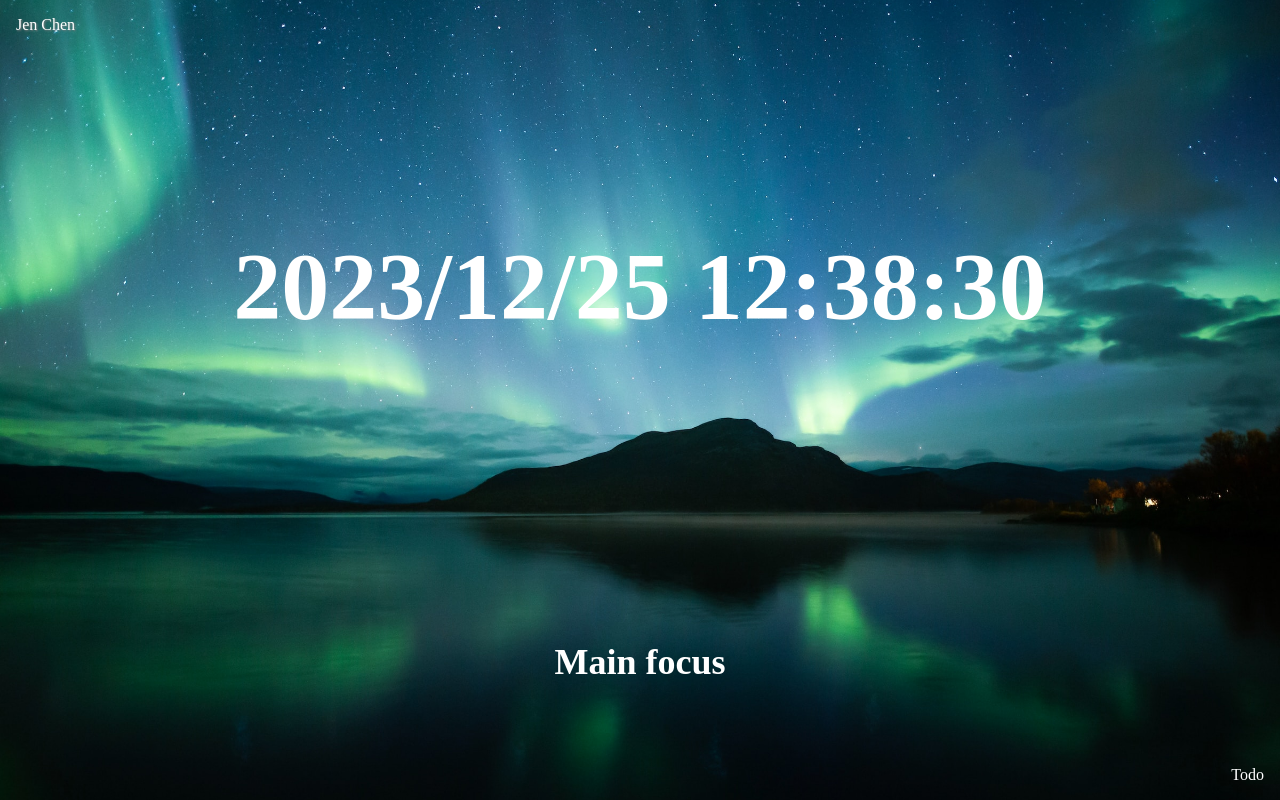
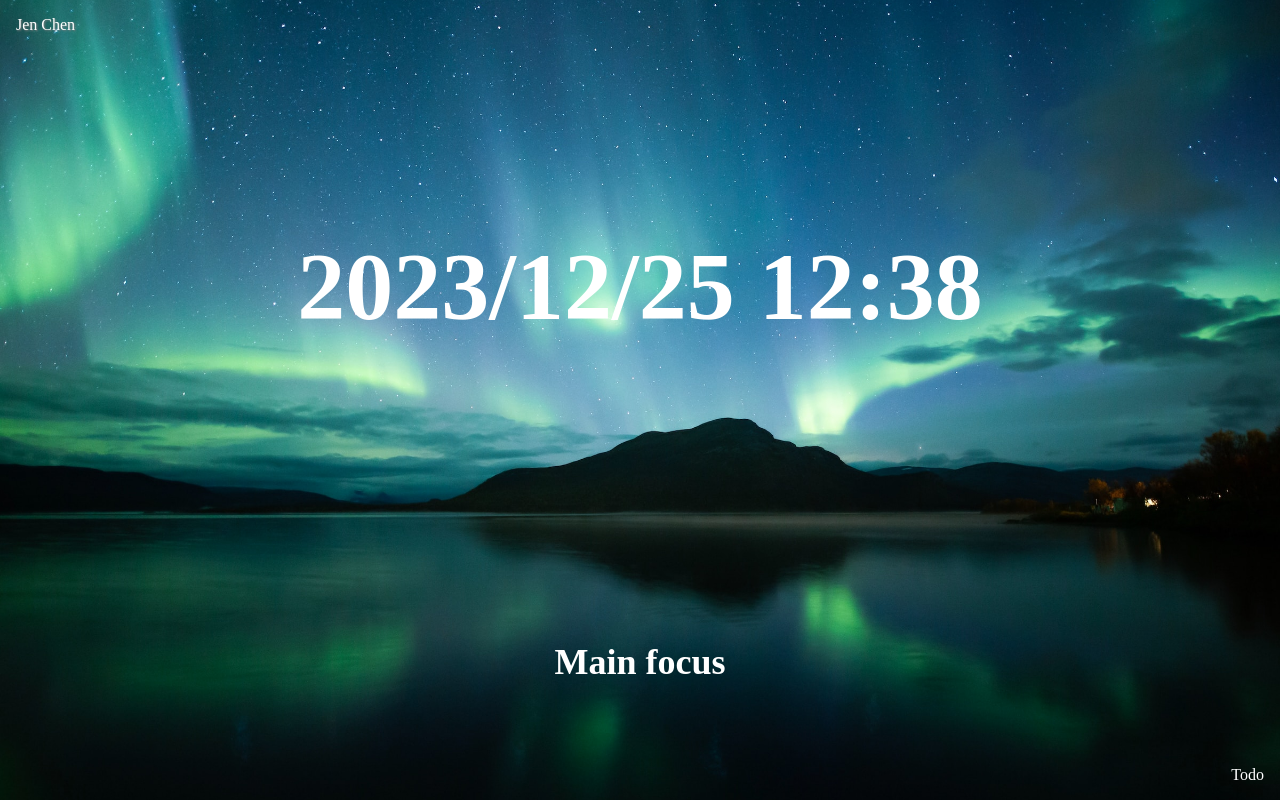
Before and after one commit to yujhenchen/chrome-extension-dashboard-react, a React (Vite) app: page / in a window 1280 px wide. Built offline with nearby package versions, Linux system fonts and the light colour scheme; no server answers.

Commit message:
time interval to minutes

```diff
--- a/src/App.tsx
+++ b/src/App.tsx
@@ -55,7 +55,7 @@ function App() {
   }, [geoCoordinates]);
 
   useEffect(() => {
-    const interval = setInterval(countAndGetCurrentDate, 1000);
+    const interval = setInterval(countAndGetCurrentDate, 6000);
     return () => clearInterval(interval);
   }, [count]);
 
--- a/src/helper.ts
+++ b/src/helper.ts
@@ -5,7 +5,8 @@ export function padTo2Digits(num: number): string {
 }
 
 export function getFormattedDateTime(date: Date): string {
-    return `${date.getFullYear()}/${date.getMonth() + 1}/${date.getDate()} ${padTo2Digits(date.getHours())}:${padTo2Digits(date.getMinutes())}:${padTo2Digits(date.getSeconds())}`;
+    // return `${date.getFullYear()}/${date.getMonth() + 1}/${date.getDate()} ${padTo2Digits(date.getHours())}:${padTo2Digits(date.getMinutes())}:${padTo2Digits(date.getSeconds())}`;
+    return `${date.getFullYear()}/${date.getMonth() + 1}/${date.getDate()} ${padTo2Digits(date.getHours())}:${padTo2Digits(date.getMinutes())}`;
 }
 
 export async function getGeolocationCoordinates(options?: PositionOptions): Promise<GEOCoordinates> {
```
